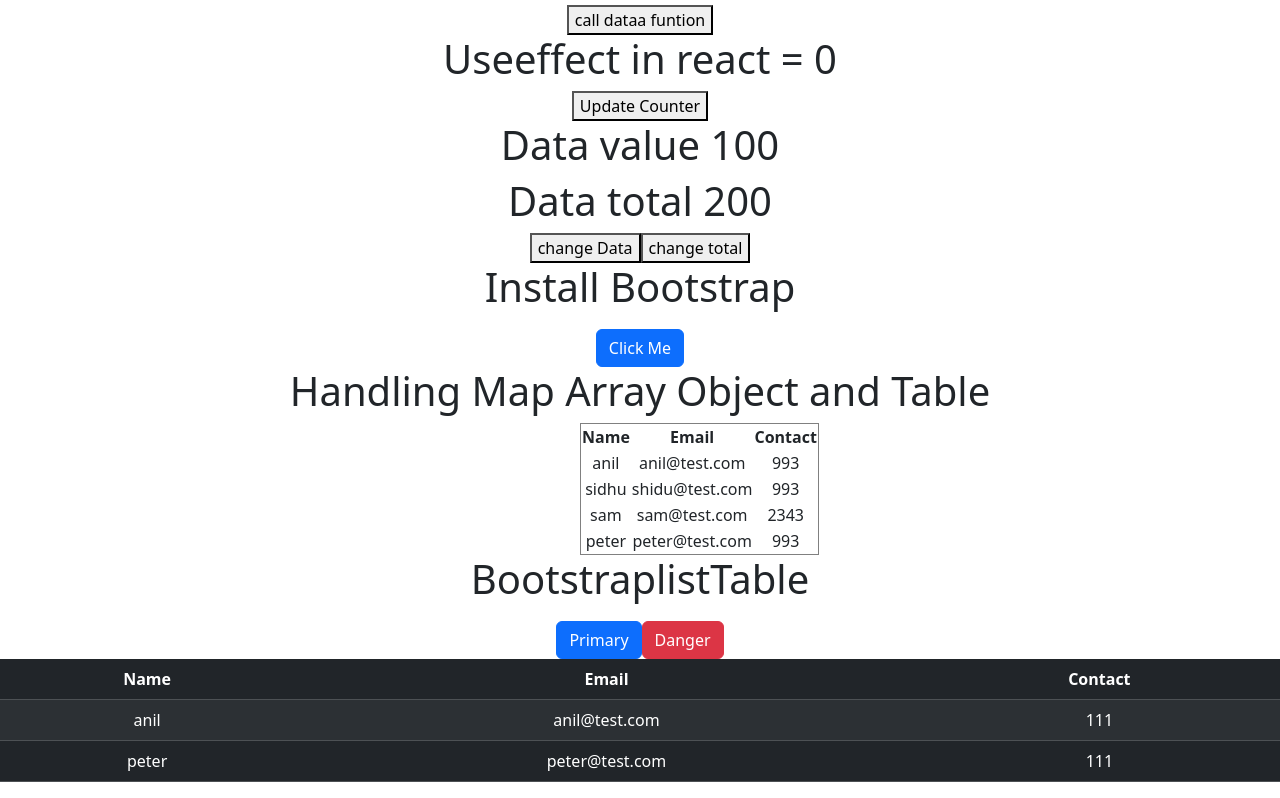
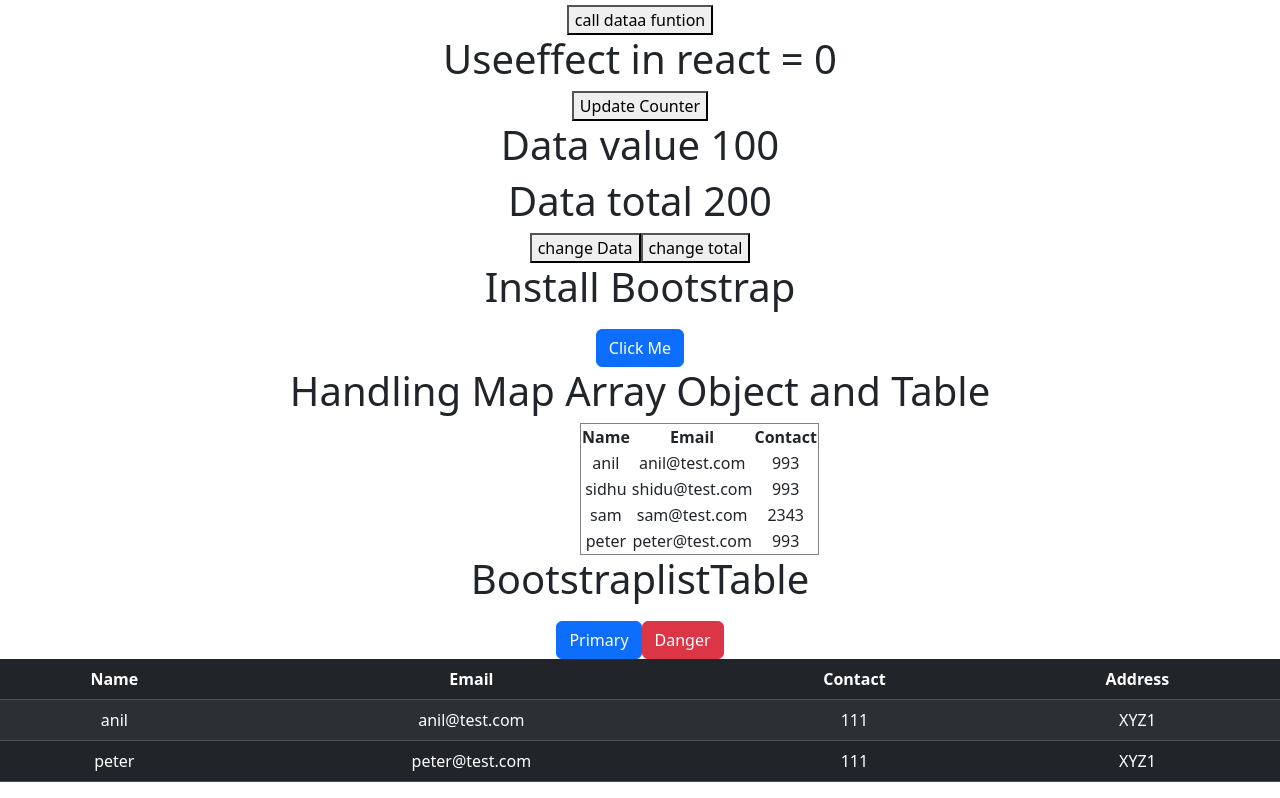
Before and after one commit to surendra960/getvalue, a React (Create React App) app: page / in a window 1280 px wide. Shown: the part 887-1685 px from the top of the page. Built offline with nearby package versions, Linux system fonts and the light colour scheme.

Commit message:
adding new row in table object

```diff
--- a/src/App.css
+++ b/src/App.css
@@ -48,8 +48,8 @@
   border-collapse: collapse;
 }
 
-.excel-table th,
+/* .excel-table th,
 .excel-table td {
   border: 1px solid black;
   padding: 8px;
-}
+} */
--- a/src/Bootstraplisttable.js
+++ b/src/Bootstraplisttable.js
@@ -6,10 +6,10 @@ import './App.css';
 
 export default function BootstraplistTable() {
   const users = [
-    { name: "anil",  email: "anil@test.com",   contact: 111 },
-    { name: "sidhu", email: "shidu@test.com", contact: 993 },
-    { name: "sam",   email: "sam@test.com",     contact: 2343 },
-    { name: "peter", email: "peter@test.com", contact: 111}
+    { name: "anil",  email: "anil@test.com",   contact: 111 , address : "XYZ1" },
+    { name: "sidhu", email: "shidu@test.com", contact: 993  , address : "XYZ1"},
+    { name: "sam",   email: "sam@test.com",     contact: 2343 , address : "XYZ1" },
+    { name: "peter", email: "peter@test.com", contact: 111 , address : "XYZ1"}
   ];
 
   return (
@@ -23,6 +23,7 @@ export default function BootstraplistTable() {
             <th>Name</th>
             <th>Email</th>
             <th>Contact</th>
+            <th>Address</th>
           </tr>
         </thead>
         <tbody>
@@ -32,6 +33,7 @@ export default function BootstraplistTable() {
               <td>{item.name}</td>
               <td>{item.email}</td>
               <td>{item.contact}</td>
+              <td>{item.address}</td>
             </tr> : null
           ))}
         </tbody>
```
